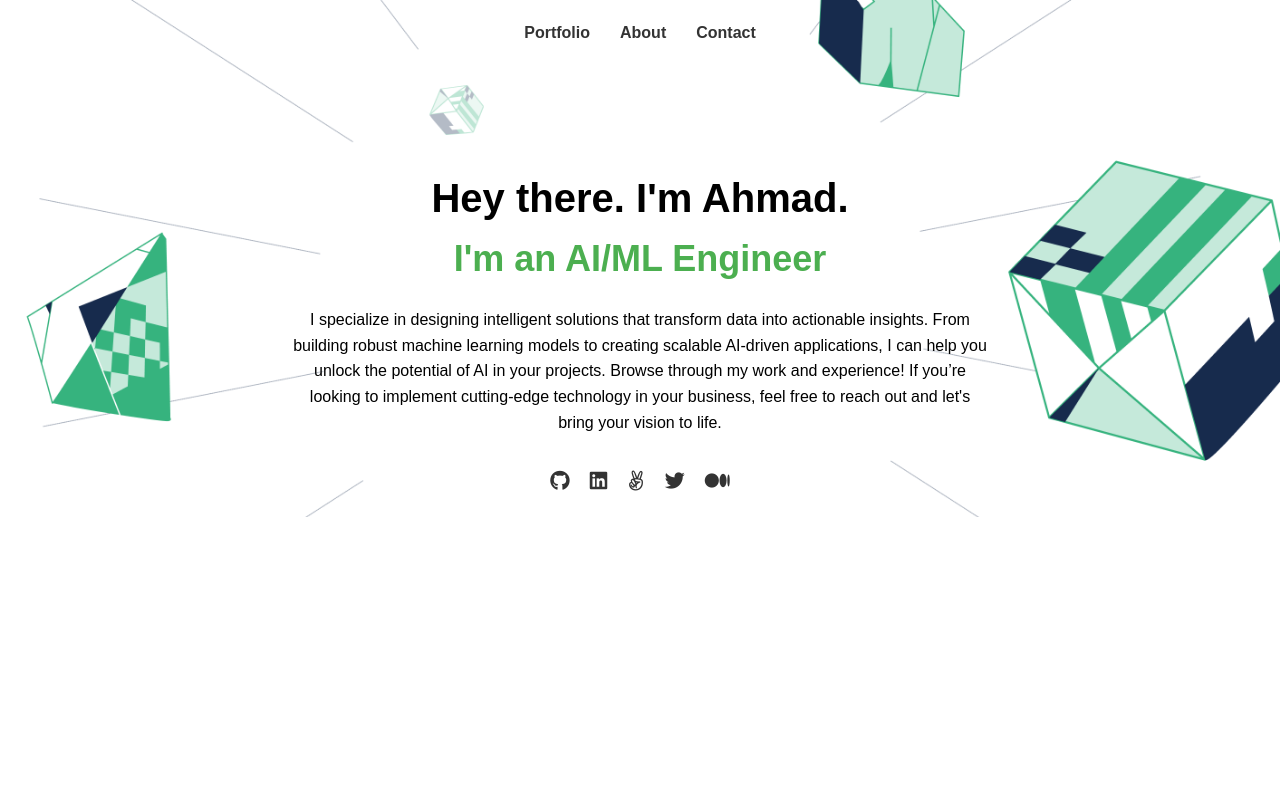
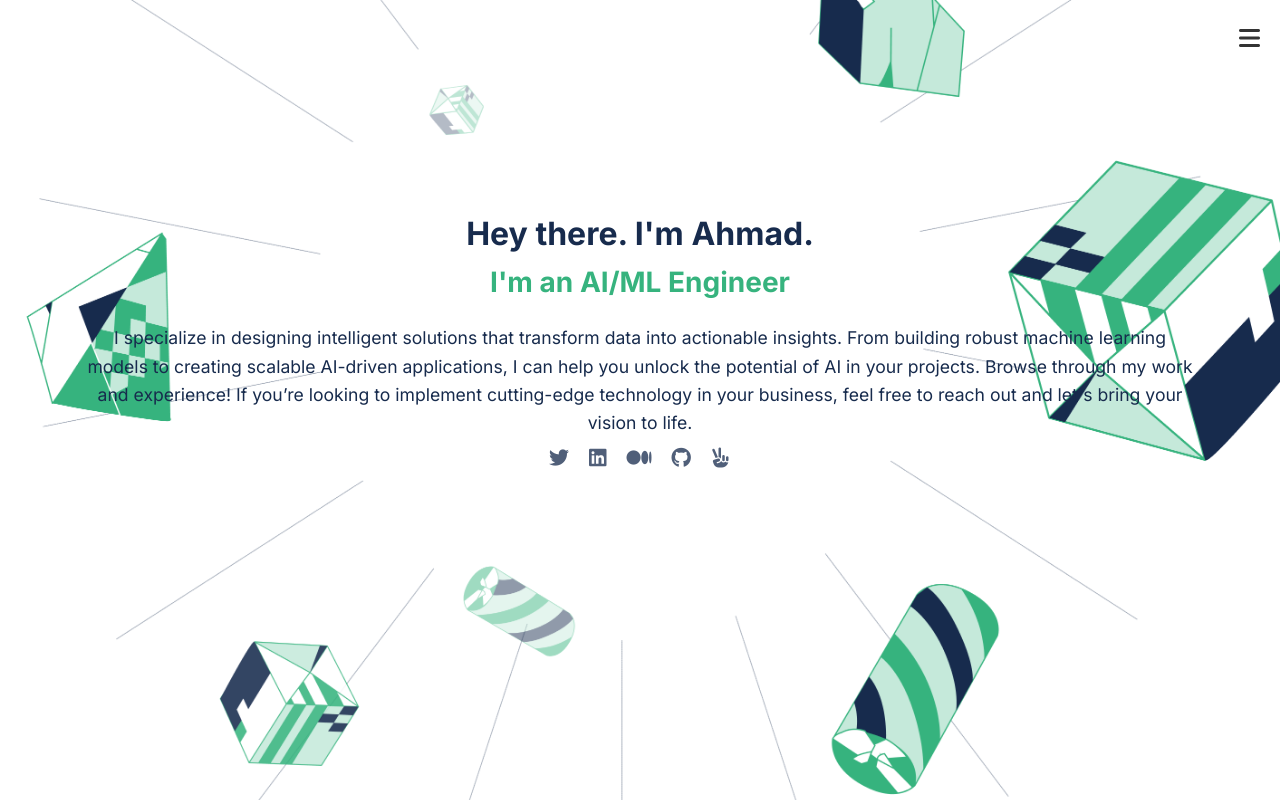
Before and after one commit to azafar224/myportfolio, a website: page index.html in a window 1280 px wide. Drawn offline with Linux system fonts and the light colour scheme.

Commit message:
Final Submission 3

```diff
--- a/index.html
+++ b/index.html
@@ -4,31 +4,28 @@
     <meta charset="UTF-8">
     <meta name="viewport" content="width=device-width, initial-scale=1.0">
     <title>Portfolio</title>
+    <link href="https://fonts.googleapis.com/css2?family=Inter:wght@400;700&display=swap" rel="stylesheet">
     <link rel="stylesheet" href="https://cdnjs.cloudflare.com/ajax/libs/font-awesome/6.0.0-beta3/css/all.min.css">
     <link rel="stylesheet" href="styles.css">
 </head>
 <body>
-
     <header class="hero">
         <nav class="nav">
-            <ul>
-                <li><a href="#">Portfolio</a></li>
-                <li><a href="#">About</a></li>
-                <li><a href="#">Contact</a></li>
-            </ul>
+            <div class="menu-icon">
+                <i class="fas fa-bars"></i>
+            </div>
         </nav>
         <div class="hero-text">
             <h1>Hey there. I'm Ahmad.</h1>
             <h2>I'm an <span class="highlight">AI/ML Engineer</span></h2>
             <p>I specialize in designing intelligent solutions that transform data into actionable insights. From building robust machine learning models to creating scalable AI-driven applications, I can help you unlock the potential of AI in your projects. Browse through my work and experience! If you’re looking to implement cutting-edge technology in your business, feel free to reach out and let's bring your vision to life.</p>
         </div>
-
         <div class="social-icons">
+            <a href="#" target="_blank"><i class="fab fa-twitter"></i></a>
+            <a href="#" target="_blank"><i class="fab fa-linkedin"></i></a>
+            <a href="#" target="_blank"><i class="fab fa-medium"></i></a>
             <a href="#" target="_blank"><i class="fab fa-github"></i></a>
-            <a href="#" target="_blank"><i class="fab fa-linkedin"></i></a>
-            <a href="#" target="_blank"><i class="fab fa-angellist"></i></a>
-            <a href="#" target="_blank"><i class="fab fa-twitter"></i></a>
-            <a href="#" target="_blank"><i class="fab fa-medium"></i></a>
+            <a href="#" target="_blank"><i class="fas fa-hand-peace"></i></a>
         </div>
     </header>
 </body>
--- a/styles.css
+++ b/styles.css
@@ -6,9 +6,10 @@
 }
 
 body {
-  font-family: Arial, sans-serif;
+  font-family: 'Inter', Arial, sans-serif;
   line-height: 1.6;
   color: #333;
+  background-color: #fff;
 }
 
 a {
@@ -20,69 +21,115 @@ a {
 header {
   background-image: url('background.png');
   background-size: cover;
-  background-position: top center;
-  padding: 20px 50px;
+  background-position: top;
+  padding: 20px;
   text-align: center;
-  color: white;
+  color: #333;
+  height: 100vh;
 }
 
 /* Navigation */
-.nav ul {
-  list-style: none;
+.nav {
+  display: flex;
+  justify-content: flex-end;
+}
+
+.menu-icon {
+  font-size: 1.5rem;
+  color: #333;
+  cursor: pointer;
+}
+
+/* Hero Section */
+.hero-text {
+  max-width: 90%;
+  margin: 0 auto;
+  padding-top: 150px;
+}
+
+.hero-text h1 {
+  font-size: 2rem;
+  color: #172b4d;
+}
+
+.hero-text h2 {
+  font-size: 1.75rem;
+  color: #36b37e;
+  margin-bottom: 20px;
+  font-weight: bold;
+}
+
+.hero-text p {
+  font-size: 1.1rem;
+  color: #172b4d;
+  line-height: 1.6;
+  margin-top: 20px;
+}
+
+/* Social Media Icons */
+.social-icons {
+  margin-top: 5px;
   display: flex;
   justify-content: center;
-  margin-bottom: 20px;
-}
-
-.nav ul li {
-  margin: 0 15px;
 }
 
 .social-icons a {
   margin: 0 10px;
   font-size: 1.25rem;
-  color: #333;
+  color: #505f79;
+
   transition: color 0.3s ease;
 }
 
-.nav ul li a {
-  font-weight: bold;
+.social-icons a:hover {
+  color: #36b37e;
 }
 
-/* Hero Section */
+/* Media Queries for Mobile */
+@media (max-width: 768px) {
+  .hero-text h1 {
+    font-size: 1.75rem;
+  }
+
+  .hero-text h2 {
+    font-size: 1.5rem;
+  }
+
+  .hero-text p {
+    font-size: 1rem;
+  }
+
+  .menu-icon {
+    font-size: 1.25rem;
+  }
+
+  .social-icons a {
+    margin: 0 8px;
+  }
+}
+
+@media (max-width: 375px) {
   .hero-text {
     padding-top: 100px;
-  max-width: 700px;
-  margin: 0 auto;
   }
 
   .hero-text h1 {
-  font-size: 2.5rem;
-  color: black;
+    font-size: 1.5rem;
   }
 
   .hero-text h2 {
-  font-size: 2.25rem;
-  color: #4caf50;
-  margin-bottom: 20px;
-  font-weight: bold;
+    font-size: 1.25rem;
   }
 
   .hero-text p {
-  color: black;
+    font-size: 0.9rem;
   }
 
-.highlight {
-  color: #4caf50;
+  .social-icons a {
+    font-size: 1.25rem;
   }
 
-/* Social Media Icons */
-.social-icons {
-  margin-top: 30px;
-  display: flex;
-  justify-content: center;
+  .menu-icon {
+    font-size: 1.5rem;
   }
-
-.social-icons a:hover {
-  color: #4caf50;
 }
```
Lines whose indentation alone changed are shown as unchanged.
